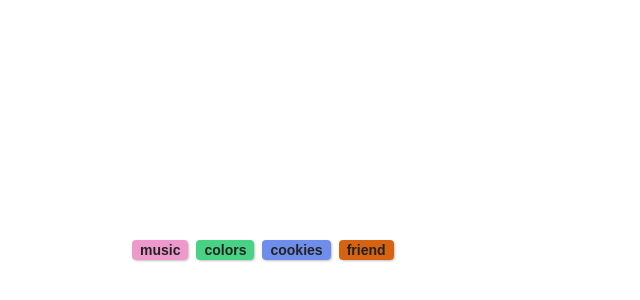
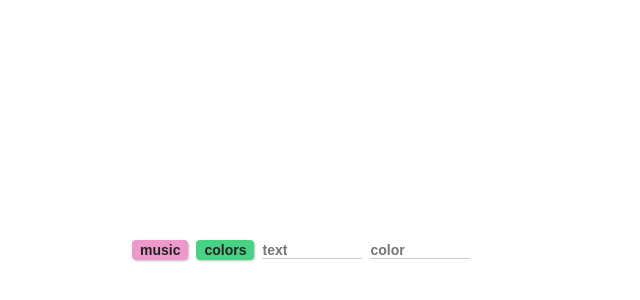
Before and after one commit to nilscox/kata-labels, a React app: page / in a window 1280 px wide. Shown: the part 150-450 px from the top of the page, without its empty margins (0-640 px from the left). Built offline with nearby package versions, Linux system fonts and the light colour scheme.

Commit message:
3 - allow to add and delete labels

```diff
--- a/src/App.tsx
+++ b/src/App.tsx
@@ -1,4 +1,4 @@
-import React from 'react';
+import React, { useState } from 'react';
 
 import LabelsList from './LabelsList';
 import { LabelType } from './LabelType';
@@ -8,12 +8,15 @@ import './styles.css';
 const LABELS: LabelType[] = [
   { text: 'music', color: '#EE99CC' },
   { text: 'colors', color: '#47D284' },
-  { text: 'cookies', color: '#6F8EEC' },
-  { text: 'friend', color: '#D66312' },
 ];
 
 const App: React.FC = () => {
-  return <LabelsList labels={LABELS} />;
+  const [labels, setLabels] = useState(LABELS);
+
+  const addLabel = (text: string, color: string) => setLabels([...labels, { text, color }]);
+  const removeLabel = (label: LabelType) => setLabels(labels.filter((l) => l !== label));
+
+  return <LabelsList labels={labels} addLabel={addLabel} removeLabel={removeLabel} />;
 };
 
 export default App;
--- a/src/Label.tsx
+++ b/src/Label.tsx
@@ -4,10 +4,11 @@ import { LabelType } from './LabelType';
 
 export type LabelProps = {
   label: LabelType;
+  onClick?: () => void;
 };
 
-export const Label: React.FC<LabelProps> = ({ label }) => (
-  <span className="label" style={{ background: label.color }}>
+export const Label: React.FC<LabelProps> = ({ label, onClick }) => (
+  <span className={`label ${onClick && 'clickable'}`} style={{ background: label.color }} onClick={onClick}>
     {label.text}
   </span>
 );
--- a/src/LabelsList.tsx
+++ b/src/LabelsList.tsx
@@ -1,18 +1,45 @@
-import React from 'react';
+import React, { useState } from 'react';
 
 import Label from './Label';
 import { LabelType } from './LabelType';
 
 type LabelsListProps = {
   labels: LabelType[];
+  addLabel: (text: string, color: string) => void;
+  removeLabel: (label: LabelType) => void;
 };
 
-const LabelsList: React.FC<LabelsListProps> = ({ labels }) => {
+const LabelsList: React.FC<LabelsListProps> = ({ labels, addLabel, removeLabel }) => {
+  const [text, setText] = useState('');
+  const [color, setColor] = useState('');
+
+  const handleKeyDown = (e: React.KeyboardEvent) => {
+    if (e.key === 'Enter' && text !== '' && color.match(/^#[0-9a-fA-F]{6}$/)) {
+      addLabel(text, color);
+      setText('');
+      setColor('');
+    }
+  };
+
   return (
     <div className="labels-list">
       {labels.map((label, n) => (
-        <Label key={n} label={label} />
+        <Label key={n} label={label} onClick={() => removeLabel(label)} />
       ))}
+      <input
+        value={text}
+        placeholder="text"
+        className="add-label"
+        onChange={(e) => setText(e.currentTarget.value)}
+        onKeyDown={handleKeyDown}
+      />
+      <input
+        value={color}
+        placeholder="color"
+        className="add-label"
+        onChange={(e) => setColor(e.currentTarget.value)}
+        onKeyDown={handleKeyDown}
+      />
     </div>
   );
 };
--- a/src/styles.css
+++ b/src/styles.css
@@ -29,3 +29,20 @@ html {
   color: #222;
   box-shadow: 1px 1px 3px -1px rgba(0, 0, 0, 0.5);
 }
+
+.label.clickable {
+  cursor: pointer;
+}
+
+input.add-label {
+  max-width: 100px;
+  padding: 0;
+  margin: 0 4px;
+  border: 0;
+  background: transparent;
+  box-shadow: none;
+  outline: none;
+  font-size: 14px;
+  font-weight: bold;
+  border-bottom: 1px solid #ccc;
+}
```
